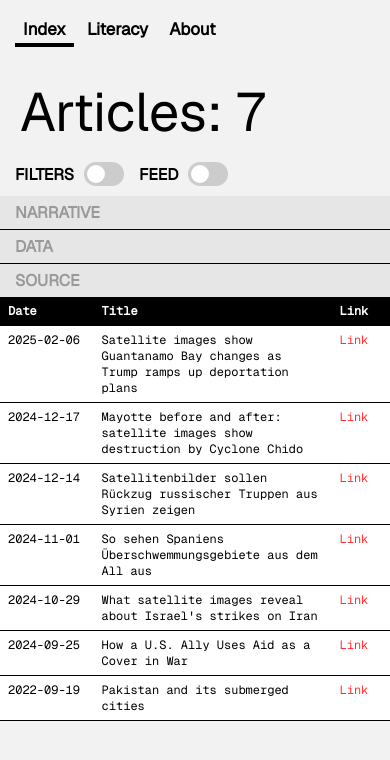
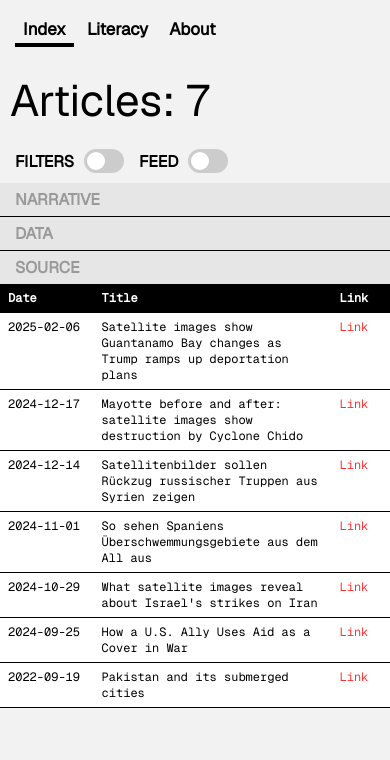
Before and after one commit to eric-corduroy/geospatial-narratives, a plain HTML site: page index.html in a window 390 px wide. Drawn offline with nearby package versions, Linux system fonts and the light colour scheme.

Commit message:
Update index.html

```diff
--- a/index.html
+++ b/index.html
@@ -616,8 +616,8 @@
         padding: 3px 8px;
       }
       .stats {
-        font-size: 54px;
-        padding: 15px 20px 5px 20px;
+        font-size: 44px;
+        padding: 10px;
       }
       .toggles-container {
         padding: 0 20px 10px 15px;
```
